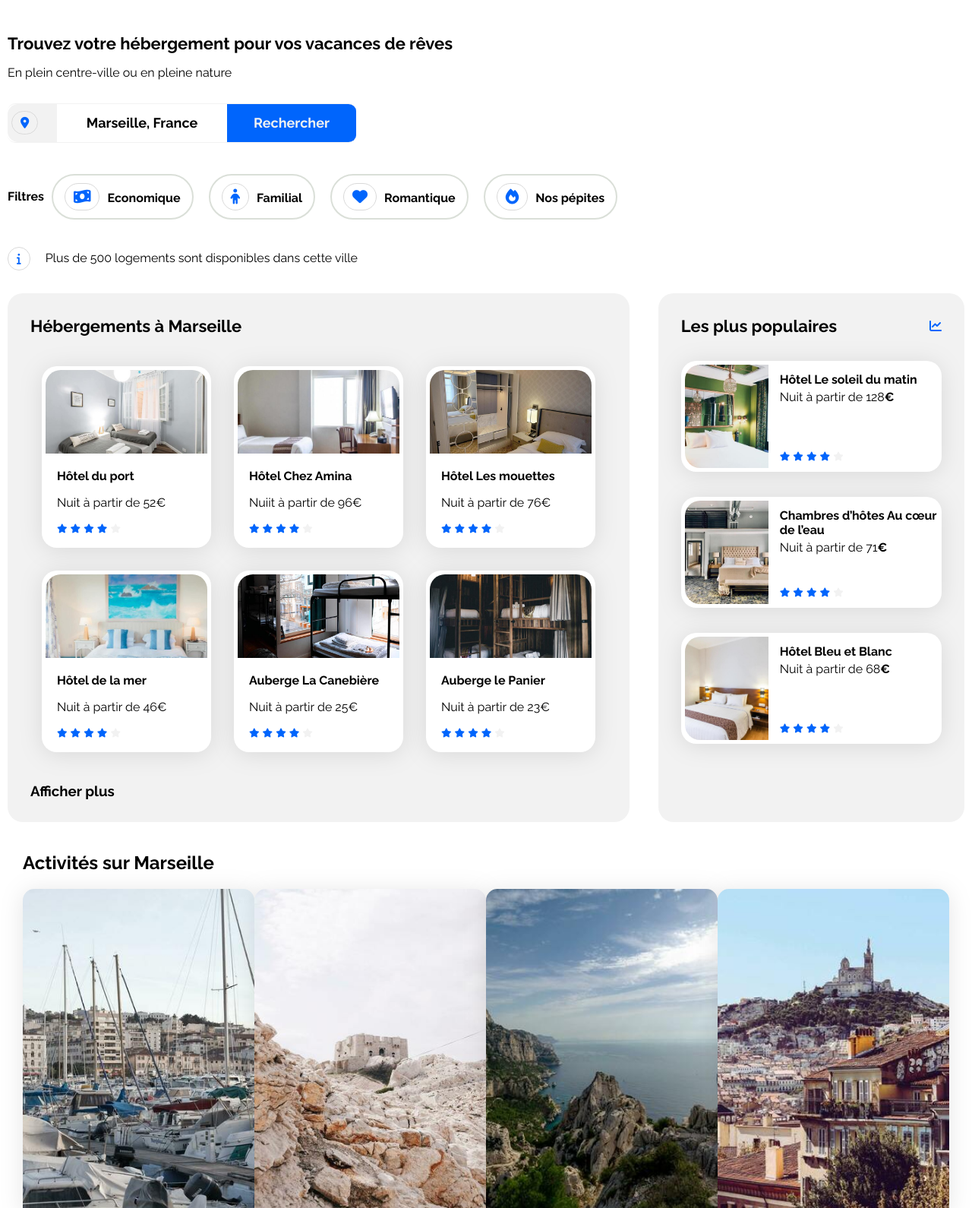
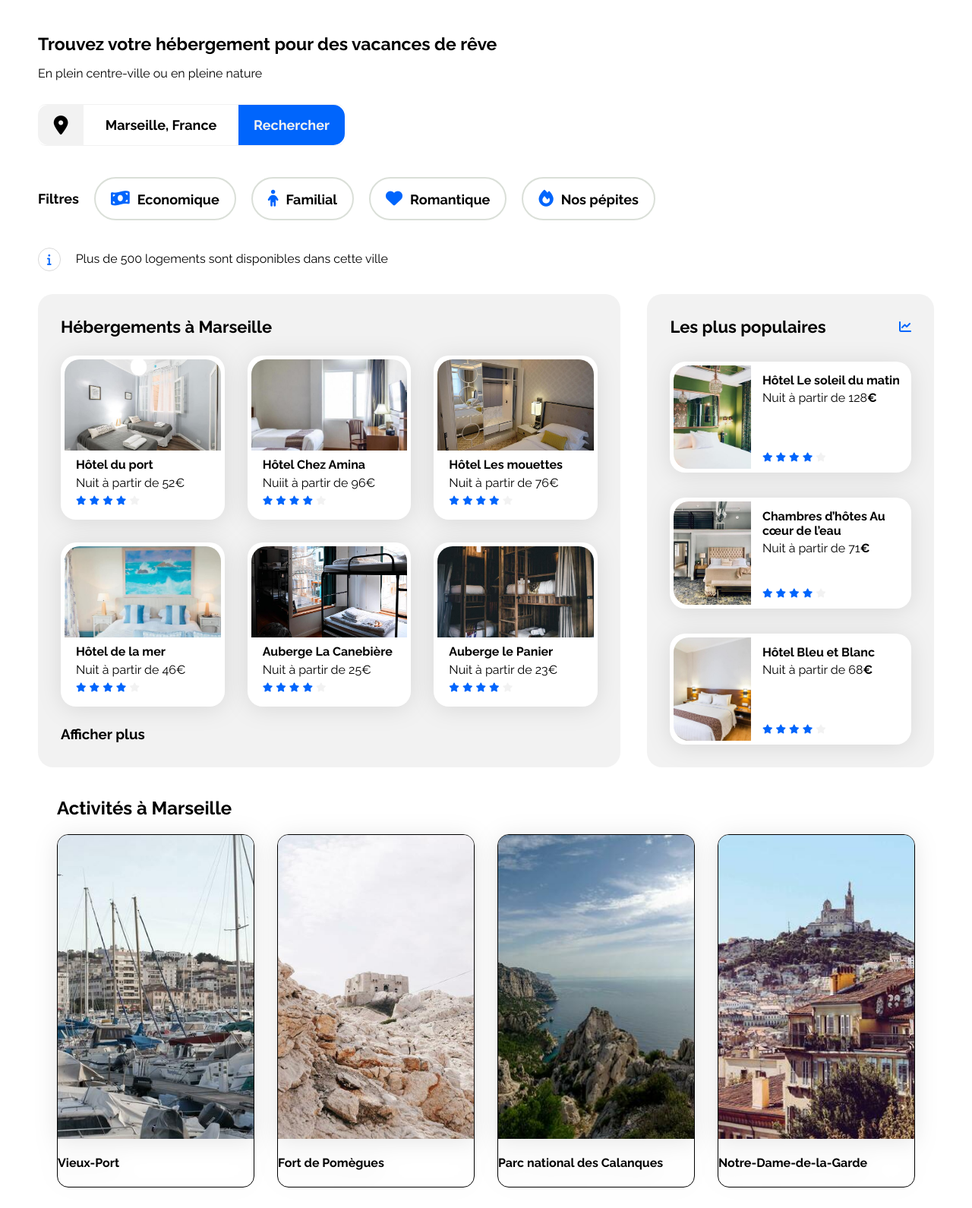
Before and after one commit to DevFVignon/Cr-ez-la-page-d-accueil-d-une-agence-de-voyage-avec-HTML-CSS, a plain HTML site: page index.html in a window 1280 px wide. Shown: the part 55-1645 px from the top of the page at 76% size. Drawn offline with Linux system fonts and the light colour scheme.

Commit message:
visuel desktop très bien

```diff
--- a/css/style.css
+++ b/css/style.css
@@ -1,6 +1,7 @@
 /****** General ***********/
 * {
     font-family: 'Raleway', sans-serif;
+
 }
 
 :root {
@@ -17,7 +18,7 @@ body {
     margin : 0px 0px;
     display: flex;
     justify-content: center;
-    padding : 0px 10px;
+    padding : 0px 50px;
 }
 
 /* etpae 3 */
@@ -36,10 +37,10 @@ body {
 
 .header--nav{
     padding-top:2px;
-    width: 225px;
+    width: 250px;
     display: flex;
     flex-direction: row;
-    justify-content: space-around;
+    justify-content: space-between;
 }
 
 .header--nav > a{
@@ -68,18 +69,21 @@ a {
     text-decoration: none;
 }
 
-h1{
-    font-size: 22px;
-    font-weight: 600;
+
+.title-h1 {
+    font-size: 23px;
+    margin: 10px 0;
+    font-weight: 700;
     margin-top: 40px;
-}
+  }
+
 
 /* etape 4 */
 .formSearch{
     display : inline-flex;
     flex-direction: row;
     align-items: left;
-    height: 50px;
+    height: 53px;
     border : none;
     border-top: solid 1px #F2F2F2;
     border-bottom: solid 1px #F2F2F2;
@@ -96,9 +100,9 @@ h1{
     display: flex;
     justify-content: center;
     align-items: center;
-    width: 65px;
+    width: 60px;
     height: auto;
-    background-color: #F2F2F2;
+    background-color:#F2F2F2;
     border-radius: 14px 0 0 14px;
 }
 
@@ -107,7 +111,7 @@ h1{
 }
 
 .formSearch--input{
-    width: 220px;
+    width: 200px;
 }
 
 .formSearch > input,
@@ -135,11 +139,11 @@ h1{
 
 
 .formSearch--buttonDesktop{
-width: 170px;;
+width: 140px;;
 background-color: #0065FC;
 color:#F2F2F2;
 padding: 0px 15px;
-border-radius : 0 10px 10 0px;
+border-radius : 0 15px 15px 0px;
 }
 
 .formSearch--buttonMobile{
@@ -158,9 +162,13 @@ border-radius : 0 10px 10 0px;
 
 .filters > .filters--h2,
 .filters > .filters--ul > .filters--button{
-    font-size: 16px;
-    font-weight: 600;
+    font-size: 18px;
+    font-weight: 700;
     text-align: center;
+}
+
+.filters > .filters--h2{
+    margin-right: 10px;
 }
 
 .filters--ul{
@@ -175,8 +183,9 @@ border-radius : 0 10px 10 0px;
 .filters--button{
     border: rgb(218, 223, 216) solid 2px;
     border-radius: 30px;
-    padding: 10px 15px 10px 15px;
-    margin : 10px
+    padding: 15px 20px 15px 20px;
+    margin : 10px;
+    /* letter-spacing: -1px;  */
 }
 
 .filters--button:hover{
@@ -187,7 +196,7 @@ border-radius : 0 10px 10 0px;
 .filters--button > i{
     margin: 0px 10px 0px 0px;
     color: #0065FC;
-    font-size: 20px;
+    font-size: 22px;
 }
 
 .info{
@@ -196,7 +205,7 @@ border-radius : 0 10px 10 0px;
     margin: 10px 0px 30px 0px;
 }
 
-.fas {
+.info .fas {
     color: #0065fc;
     font-size: 15px;
     padding: 7px 11px 7px 11px;
@@ -263,24 +272,24 @@ border-radius : 0 10px 10 0px;
 }
 
 .herbergements-cards{
-    /* display: grid;
+    display: grid;
     grid-template-columns: 1fr 1fr 1fr;
     grid-template-rows: auto;
-    grid-gap: 30px; */
-
+    grid-gap: 30px;
+/*
     display: flex;
-    flex-wrap: wrap;
+    flex-wrap: wrap;*/
 }
 
-.herbergements-cards > a {
+/* .herbergements-cards > a {
     flex-basis: calc(33.33% - 30px);
     margin: 15px;
-}
+} */
 
 
 .herbergements-cards > a > .card > img{
     width : 100%;
-    height: 110px;
+    height: 120px;
     object-fit: cover;
     border-radius: 20px 20px 0px 0px;
 }
@@ -290,6 +299,13 @@ border-radius : 0 10px 10 0px;
     margin-bottom: 10px;
 }
 
+.card-txt > .card-title{
+    margin: 5px 0px 0px 0px;
+}
+
+.card-txt > .card-subtitle{
+    margin: 5px 0px;
+}
 
 
 .hebergements > div > h3{
@@ -348,27 +364,32 @@ border-radius : 0 10px 10 0px;
     margin: 20px 20px 0px 20px;
     display: flex;
     flex-direction : column;
+    padding: 0px 5px;
 }
 
 .activities--cards{
-    display: flex;
+    height: 465px;
+    /* display: flex;
     flex-direction: row;
-    justify-content: space-between;
+    justify-content: space-between; */
+    display: grid;
+    grid-template-columns: 1fr 1fr 1fr 1fr;
+    grid-template-rows: 1fr;
+    grid-gap: 30px;
+    margin-bottom: 70px;
 }
 
-.activities--cards--card{
-    height: 500px;
-    width : 325px;
+.activities--cards--card {
     display: flex;
     flex-direction: column;
     overflow: hidden;
+    border-radius: 15px;
     filter: drop-shadow(0px 3px 15px rgba(0, 0, 0, 0.1));
-    /* box-shadow: 1px 1px 17px -9px rgba(0,0,0,0.75); */
-    border-radius: 15px;
+    border : solid black 1px;
 }
 
-.activities--cards--card_img{
-    height : 425px;
+.activities--cards--card_img {
+    height: 400px;
     width: 100%;
     object-fit: cover;
 }
@@ -384,6 +405,11 @@ border-radius : 0 10px 10 0px;
     padding: 0px 20px;
 }
 
+.footer--apropos_title{
+    font-size: 20px;
+    margin-bottom: 10px;
+}
+
 /* fin étape 9 */
 
 
@@ -392,12 +418,60 @@ border-radius : 0 10px 10 0px;
 /****** Media queries ***********/
 /* Medium devices (tablets, less/equal than 1024px) */
 @media (max-width: 1024px) {
+
+
+    .filters{
+        display: flex;
+        flex-direction: column;
+        align-items: flex-start;
+    }
+    .filters--h2{
+        text-align: left;
+    }
+
+    .filters--ul{
+        margin-top: 0px;
+    }
+
+    .filters--button{
+        margin-left: 0px;
+        margin-right: 20px;
+    }
+
+
     .hebergements-and-populaires {
         flex-direction: column;
     }
 
     .hebergements {
         width: 100%;
+    }
+
+    .herbergements-cards > a > .card > img{
+        width : 100%;
+        height: 75px;
+        object-fit: cover;
+    }
+
+    .herbergements-cards >a >.card>.card-content{
+        margin-left: 5px;
+        margin-bottom: 5px;
+    }
+
+    .card-txt > .card-title{
+        margin: 5px 0px 0px 0px;
+        font-size: 0.9em;
+
+    }
+
+    .card-txt > .card-subtitle{
+        margin: 5px 0px;
+    }
+
+    .activities--cards--card_img{
+        height : 225px;
+        width: 100%;
+        object-fit: cover;
     }
 
     .populaires {
@@ -413,6 +487,11 @@ border-radius : 0 10px 10 0px;
 
     .populaires-cards a {
         width: 30%;
+    }
+
+    .populaires-cards img{
+        height:115px;
+        width: 50px ;
     }
 
     .populaires-cards .card-title {
--- a/index.html
+++ b/index.html
@@ -28,7 +28,7 @@
         <main>
 
             <div class="title">
-                <h1 class="title-h1">Trouvez votre hébergement pour vos vacances de rêves</h1>
+                <h1 class="title-h1">Trouvez votre hébergement pour des vacances de rêve</h1>
                 <p class="title-p">En plein centre-ville ou en pleine nature</p>
             </div>
 
@@ -249,7 +249,7 @@
             </div>
 
             <div class="activities">
-                <h2 class="activities--h2">Activités sur Marseille</h2>
+                <h2 class="activities--h2">Activités à Marseille</h2>
                 <div href="" class="activities--cards">
 
                     <a href="#" class="activities--cards--card">
```
